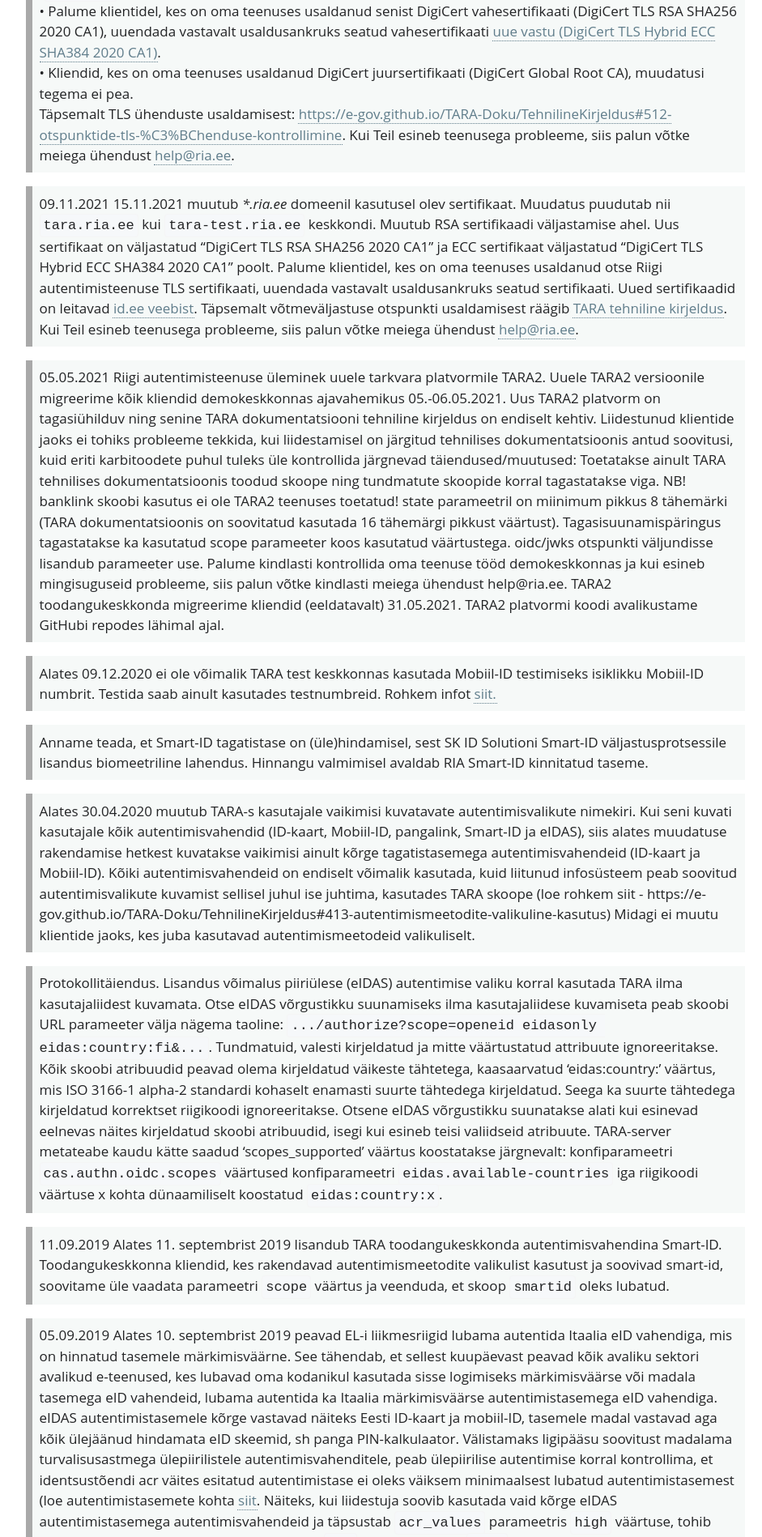
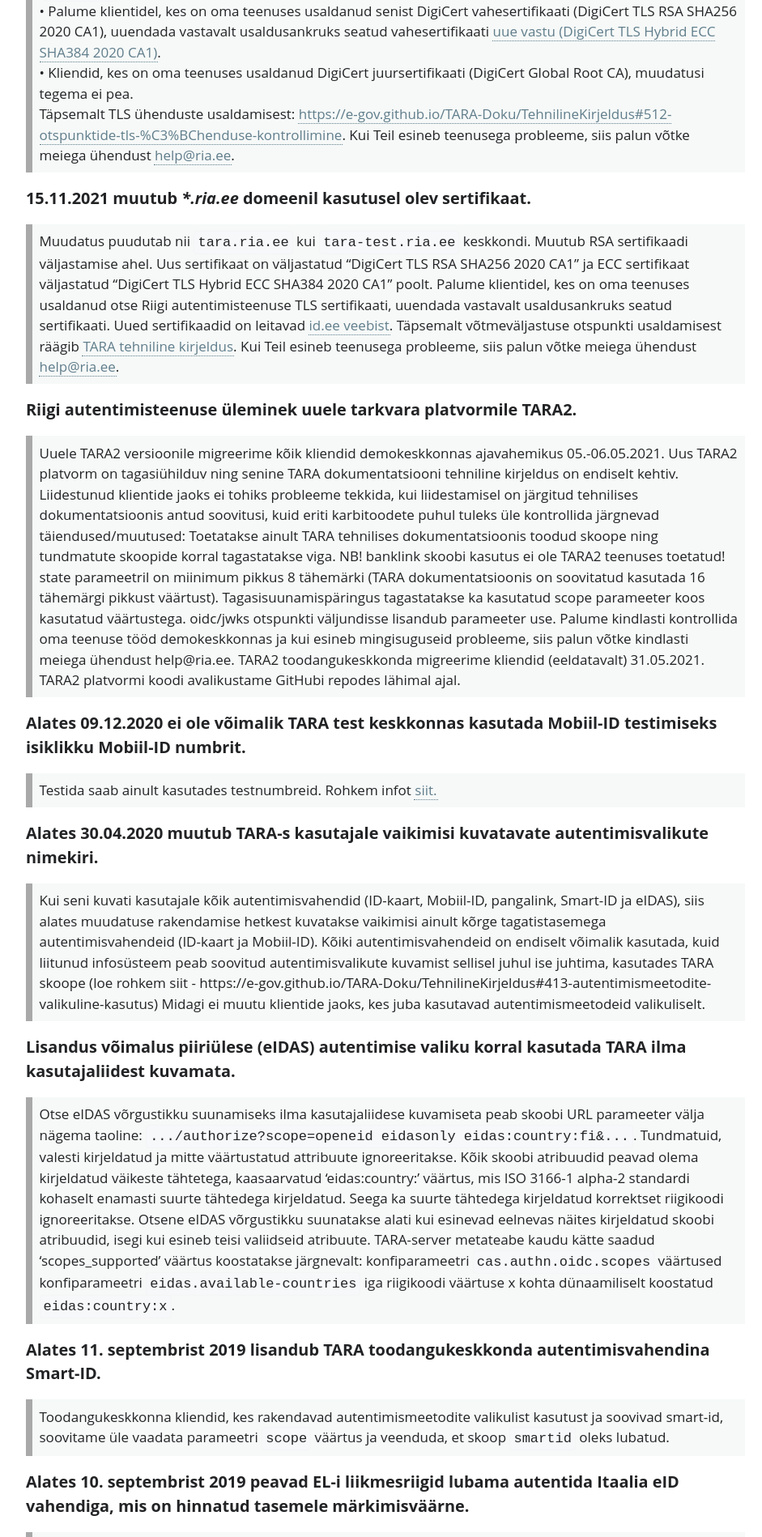
Before and after one commit to e-gov/TARA-Doku, a Jekyll site: the page built from Uudised.md, in a window 1280 px wide. Shown: the part 810-2708 px from the top of the page at 81% size, without its empty margins (326-1267 px from the left). Built offline with Jekyll 4.4.1, drawn with Linux system fonts in a browser that asks for light colours; our own code applies the rules of GitHub Pages for plain Markdown files; some of the changed text lies outside the part shown.

Commit message:
Update Uudised.md

```diff
--- a/Uudised.md
+++ b/Uudised.md
@@ -14,15 +14,15 @@ Praegu jätkub TARA-s ID-kaardiga autentimine senise lahendusega (TLS-i kliendis
 Kasutajal peaks olema ajakohased Web eID komponendid (Web eID versioon 2) kui ta on paigaldanud või uuendanud ID-tarkvara pärast 2023. märtsi.
 {: .note}
 
-## **14.11.2022 kell 11:00 vahetub TLS sertifikaat `tara-test.ria.ee` keskkonnas ja 17.11.2022 kell 13:30 `tara.ria.ee` keskkonnas.**<br/>
+## 14.11.2022 kell 11:00 vahetub TLS sertifikaat `tara-test.ria.ee` keskkonnas ja 17.11.2022 kell 13:30 `tara.ria.ee` keskkonnas.
 • Palume klientidel, kes on oma teenuses usaldanud otse Riigi autentimisteenuse TLS lõppsertifikaati (`*.ria.ee`), uuendada vastavalt usaldusankruks seatud lõppsertifikaati [uue vastu](https://github.com/e-gov/TARA-Doku/blob/master/certificates/star_ria_ee_valid_until_2023-11-22.crt).<br/>
 • Palume klientidel, kes on oma teenuses usaldanud senist DigiCert vahesertifikaati (DigiCert TLS RSA SHA256 2020 CA1), uuendada vastavalt usaldusankruks seatud vahesertifikaati [uue vastu (DigiCert TLS Hybrid ECC SHA384 2020 CA1)](https://cacerts.digicert.com/DigiCertTLSHybridECCSHA3842020CA1-1.crt.pem).<br/>
 • Kliendid, kes on oma teenuses usaldanud DigiCert juursertifikaati (DigiCert Global Root CA), muudatusi tegema ei pea.<br/>
 Täpsemalt TLS ühenduste usaldamisest: [https://e-gov.github.io/TARA-Doku/TehnilineKirjeldus#512-otspunktide-tls-%C3%BChenduse-kontrollimine](https://e-gov.github.io/TARA-Doku/TehnilineKirjeldus#512-otspunktide-tls-%C3%BChenduse-kontrollimine). Kui Teil esineb teenusega probleeme, siis palun võtke meiega ühendust [help@ria.ee](help@ria.ee).
 {: .note}
 
-09.11.2021
-15.11.2021 muutub _*.ria.ee_ domeenil kasutusel olev sertifikaat. Muudatus puudutab nii `tara.ria.ee` kui `tara-test.ria.ee` keskkondi.
+## 15.11.2021 muutub _*.ria.ee_ domeenil kasutusel olev sertifikaat.
+Muudatus puudutab nii `tara.ria.ee` kui `tara-test.ria.ee` keskkondi.
 Muutub RSA sertifikaadi väljastamise ahel. Uus sertifikaat on väljastatud "DigiCert TLS RSA SHA256 2020 CA1" ja ECC sertifikaat väljastatud "DigiCert TLS Hybrid ECC SHA384 2020 CA1" poolt.
 Palume klientidel, kes on oma teenuses usaldanud otse Riigi autentimisteenuse TLS sertifikaati, uuendada vastavalt usaldusankruks seatud sertifikaati.
 Uued sertifikaadid on leitavad [id.ee veebist](https://www.id.ee/artikkel/riigi-autentimisteenuse-sertifikaadi-muudatus/).
@@ -30,7 +30,8 @@ Täpsemalt võtmeväljastuse otspunkti usaldamisest räägib [TARA tehniline kir
 Kui Teil esineb teenusega probleeme, siis palun võtke meiega ühendust [help@ria.ee](help@ria.ee).
 {: .note}
 
-05.05.2021 Riigi autentimisteenuse üleminek uuele tarkvara platvormile TARA2. Uuele TARA2 versioonile migreerime kõik kliendid demokeskkonnas ajavahemikus 05.-06.05.2021. Uus TARA2 platvorm on tagasiühilduv ning senine TARA dokumentatsiooni tehniline kirjeldus on endiselt kehtiv.
+## Riigi autentimisteenuse üleminek uuele tarkvara platvormile TARA2.
+Uuele TARA2 versioonile migreerime kõik kliendid demokeskkonnas ajavahemikus 05.-06.05.2021. Uus TARA2 platvorm on tagasiühilduv ning senine TARA dokumentatsiooni tehniline kirjeldus on endiselt kehtiv.
 Liidestunud klientide jaoks ei tohiks probleeme tekkida, kui liidestamisel on järgitud tehnilises dokumentatsioonis antud soovitusi, kuid eriti karbitoodete puhul tuleks üle kontrollida järgnevad täiendused/muutused:
 Toetatakse ainult TARA tehnilises dokumentatsioonis toodud skoope ning tundmatute skoopide korral tagastatakse viga. NB! banklink skoobi kasutus ei ole TARA2 teenuses toetatud!
 state parameetril on miinimum pikkus 8 tähemärki (TARA dokumentatsioonis on soovitatud kasutada 16 tähemärgi pikkust väärtust).
@@ -40,18 +41,17 @@ Palume kindlasti kontrollida oma teenuse tööd demokeskkonnas ja kui esineb min
 TARA2 toodangukeskkonda migreerime kliendid (eeldatavalt) 31.05.2021. TARA2 platvormi koodi avalikustame GitHubi repodes lähimal ajal.
 {: .note}
 
-Alates 09.12.2020 ei ole võimalik TARA test keskkonnas kasutada Mobiil-ID testimiseks isiklikku Mobiil-ID numbrit. Testida saab ainult kasutades testnumbreid. Rohkem infot [siit.](https://www.skidsolutions.eu/uudised/mobiil-id-demo-keskkond-ei-ole-tehnilistel-pohjustel-kattesaadav/)
+## Alates 09.12.2020 ei ole võimalik TARA test keskkonnas kasutada Mobiil-ID testimiseks isiklikku Mobiil-ID numbrit.
+Testida saab ainult kasutades testnumbreid. Rohkem infot [siit.](https://www.skidsolutions.eu/uudised/mobiil-id-demo-keskkond-ei-ole-tehnilistel-pohjustel-kattesaadav/)
 {: .note}
 
-Anname teada, et Smart-ID tagatistase on (üle)hindamisel, sest SK ID Solutioni Smart-ID väljastusprotsessile lisandus biomeetriline lahendus. Hinnangu valmimisel avaldab RIA Smart-ID kinnitatud taseme.
-{: .note}
-
-Alates 30.04.2020 muutub TARA-s kasutajale vaikimisi kuvatavate autentimisvalikute nimekiri. Kui seni kuvati kasutajale kõik autentimisvahendid (ID-kaart, Mobiil-ID, pangalink, Smart-ID ja eIDAS), siis alates muudatuse rakendamise hetkest kuvatakse vaikimisi ainult kõrge tagatistasemega autentimisvahendeid (ID-kaart ja Mobiil-ID).
+## Alates 30.04.2020 muutub TARA-s kasutajale vaikimisi kuvatavate autentimisvalikute nimekiri.
+Kui seni kuvati kasutajale kõik autentimisvahendid (ID-kaart, Mobiil-ID, pangalink, Smart-ID ja eIDAS), siis alates muudatuse rakendamise hetkest kuvatakse vaikimisi ainult kõrge tagatistasemega autentimisvahendeid (ID-kaart ja Mobiil-ID).
 Kõiki autentimisvahendeid on endiselt võimalik kasutada, kuid liitunud infosüsteem peab soovitud autentimisvalikute kuvamist sellisel juhul ise juhtima, kasutades TARA skoope (loe rohkem siit - https://e-gov.github.io/TARA-Doku/TehnilineKirjeldus#413-autentimismeetodite-valikuline-kasutus)
 Midagi ei muutu klientide jaoks, kes juba kasutavad autentimismeetodeid valikuliselt.
 {: .note}
 
-Protokollitäiendus. Lisandus võimalus piiriülese (eIDAS) autentimise valiku korral kasutada TARA ilma kasutajaliidest kuvamata.
+## Lisandus võimalus piiriülese (eIDAS) autentimise valiku korral kasutada TARA ilma kasutajaliidest kuvamata.
 Otse eIDAS võrgustikku suunamiseks ilma kasutajaliidese kuvamiseta peab skoobi URL parameeter välja nägema taoline:
 `.../authorize?scope=openeid eidasonly eidas:country:fi&...`.
 Tundmatuid, valesti kirjeldatud ja mitte väärtustatud attribuute ignoreeritakse. Kõik skoobi atribuudid peavad olema kirjeldatud väikeste tähtetega, kaasaarvatud 'eidas:country:' väärtus, mis ISO 3166-1 alpha-2 standardi kohaselt enamasti suurte tähtedega kirjeldatud. Seega ka suurte tähtedega kirjeldatud korrektset riigikoodi ignoreeritakse.
@@ -61,17 +61,20 @@ konfiparameetri `cas.authn.oidc.scopes` väärtused
 konfiparameetri `eidas.available-countries` iga riigikoodi väärtuse x kohta dünaamiliselt koostatud `eidas:country:x`.
 {: .note}
 
-11.09.2019 Alates 11. septembrist 2019 lisandub TARA toodangukeskkonda autentimisvahendina Smart-ID.
+## Alates 11. septembrist 2019 lisandub TARA toodangukeskkonda autentimisvahendina Smart-ID.
 Toodangukeskkonna kliendid, kes rakendavad autentimismeetodite valikulist kasutust ja soovivad smart-id, soovitame üle vaadata parameetri `scope` väärtus ja veenduda, et skoop `smartid` oleks lubatud.
 {: .note}
 
-05.09.2019 Alates 10. septembrist 2019 peavad EL-i liikmesriigid lubama autentida Itaalia eID vahendiga, mis on hinnatud tasemele märkimisväärne. See tähendab, et sellest kuupäevast peavad kõik avaliku sektori avalikud e-teenused, kes lubavad oma kodanikul kasutada sisse logimiseks märkimisväärse või madala tasemega eID vahendeid, lubama autentida ka Itaalia märkimisväärse autentimistasemega eID vahendiga. eIDAS autentimistasemele kõrge vastavad näiteks Eesti ID-kaart ja mobiil-ID, tasemele madal vastavad aga kõik ülejäänud hindamata eID skeemid, sh panga PIN-kalkulaator.
+## Alates 10. septembrist 2019 peavad EL-i liikmesriigid lubama autentida Itaalia eID vahendiga, mis on hinnatud tasemele märkimisväärne.
+See tähendab, et sellest kuupäevast peavad kõik avaliku sektori avalikud e-teenused, kes lubavad oma kodanikul kasutada sisse logimiseks märkimisväärse või madala tasemega eID vahendeid, lubama autentida ka Itaalia märkimisväärse autentimistasemega eID vahendiga. eIDAS autentimistasemele kõrge vastavad näiteks Eesti ID-kaart ja mobiil-ID, tasemele madal vastavad aga kõik ülejäänud hindamata eID skeemid, sh panga PIN-kalkulaator.
 Välistamaks ligipääsu soovitust madalama turvalisusastmega ülepiirilistele autentimisvahenditele, peab ülepiirilise autentimise korral kontrollima, et identsustõendi acr väites esitatud autentimistase ei oleks väiksem minimaalsest lubatud autentimistasemest (loe autentimistasemete kohta [siit](https://www.ria.ee/sites/default/files/content-editors/EID/autentimislahendustele-kehtivad-nouded.pdf).
 Näiteks, kui liidestuja soovib kasutada vaid kõrge eIDAS autentimistasemega autentimisvahendeid ja täpsustab `acr_values` parameetris `high` väärtuse, tohib aktsepteerida ainult identsustõendeid, mille `acr` väite väärtus on `high`.
 Juhul kui autentimispäringus eIDAS autentimistaset `acr_values` parameetri abil ei täpsustatud, peab identsustõendis olev väärtus olema `substantial` või `high`.
 [Täpsemalt](https://e-gov.github.io/TARA-Doku/TehnilineKirjeldus#5-turvatoimingud).
 {: .note}
 
-18.02.2019 Kliendi terava tähelepaneku põhjal täpsustasime identsustõendi kehtivuse arvutust (seda ei teosta TARA, vaid peab teostama klientrakendus: ). Tõend kehtib, kuid on täidetud tingimused:
+## Täpsustasime identsustõendi kehtivuse arvutust.
+Identsustõendi kehetuvust ei teosta TARA, vaid kontroll tuleb teostada klientrakenduse poolel.
+Tõend kehtib, kuid on täidetud tingimused:
 `nbf <= jooksev_aeg + kellade_lubatud_erinevus` ja `exp > jooksev_aeg - kellade_lubatud_erinevus`. Vt [veebitõendi standard](https://tools.ietf.org/html/rfc7519), jaot 4.1.4-5.
 {: .note}
```
